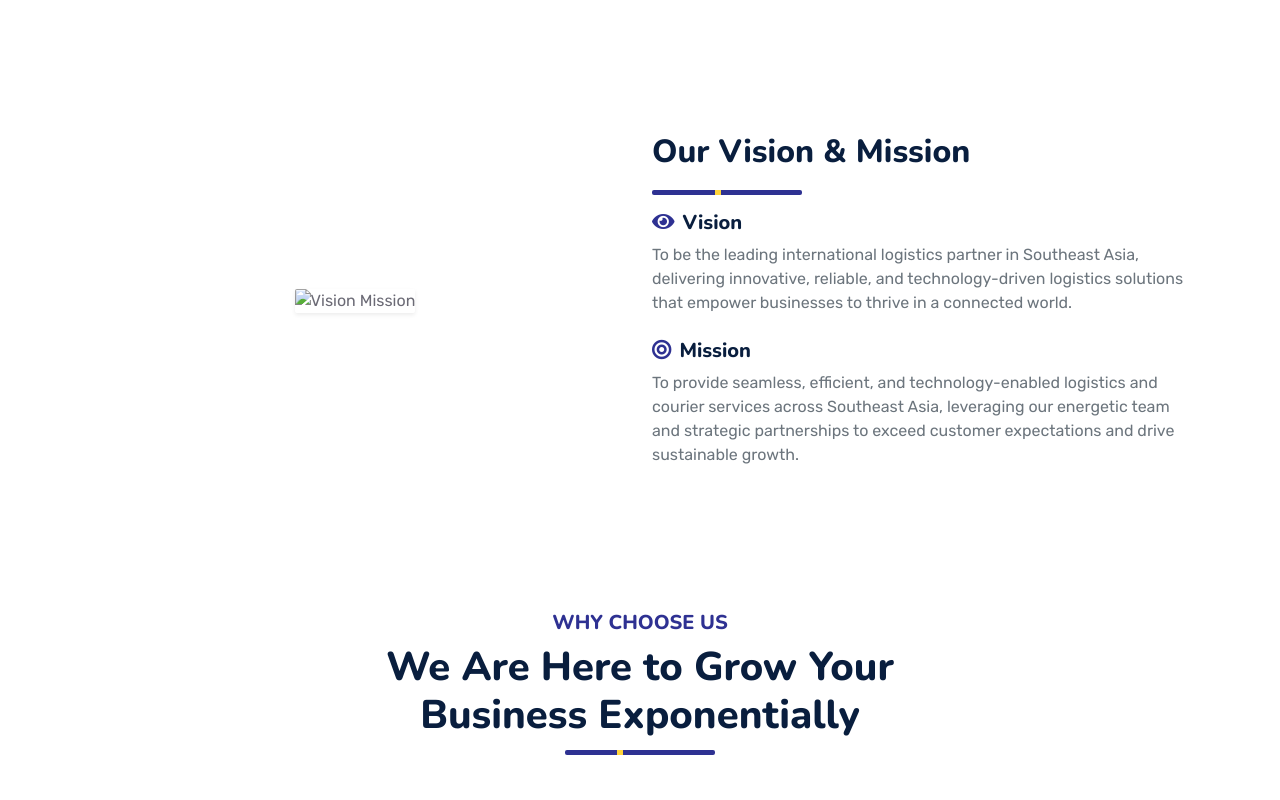
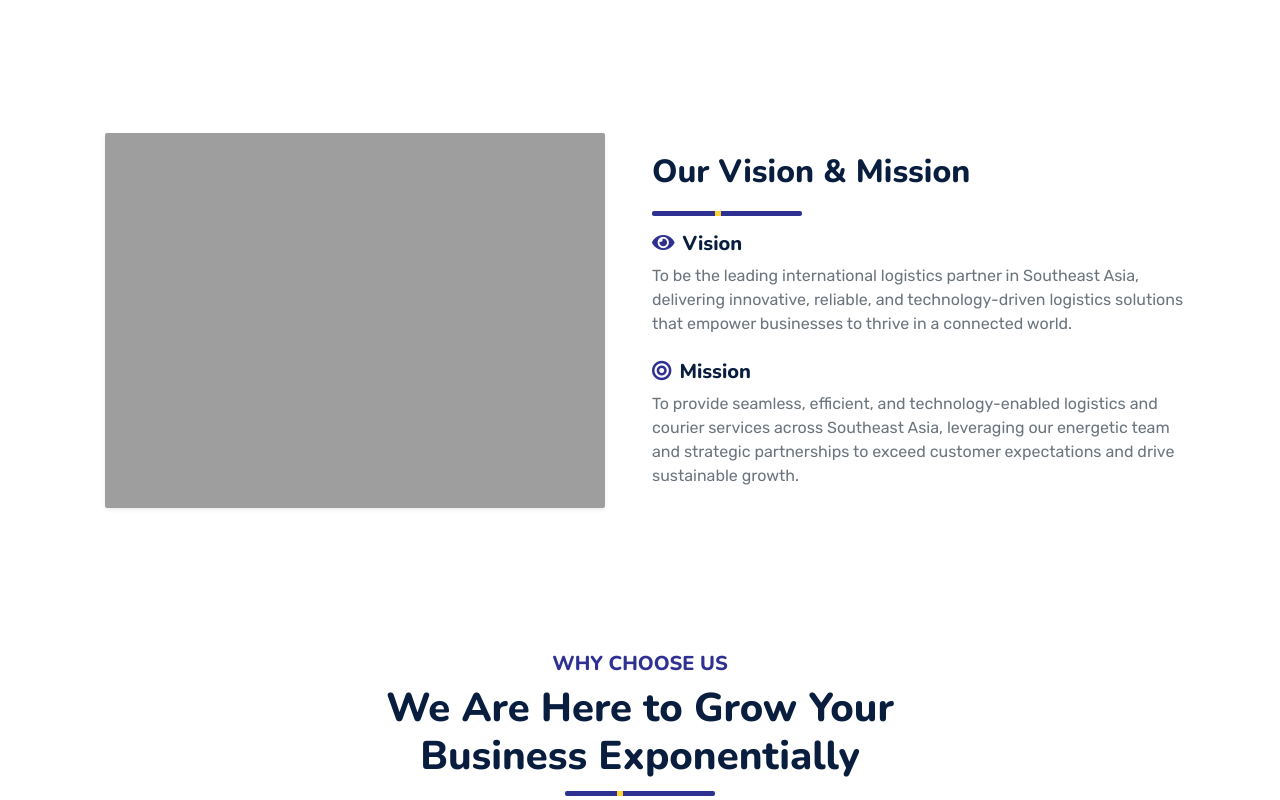
Before and after one commit to ZinSoeTun/success-prosperous.com, a plain HTML site: page about.html in a window 1280 px wide. Shown: the part 700-1500 px from the top of the page. Drawn offline with nearby package versions, Linux system fonts and the light colour scheme; the site is published under a folder, as on GitHub Pages, so addresses that start at the root find nothing.

Commit message:
SP:Design_update_2025_08-01

```diff
--- a/about.html
+++ b/about.html
@@ -248,7 +248,7 @@
 
                 <!-- Image (with max width control) -->
                 <div class="col-lg-6 text-center">
-                    <img src="/img/vision_mission.png" class="img-fluid rounded shadow-sm w-100" alt="Vision Mission"
+                    <img src="img/vision_mission.png" class="img-fluid rounded shadow-sm w-100" alt="Vision Mission"
                         style="max-width: 500px;">
                 </div>
 
```
